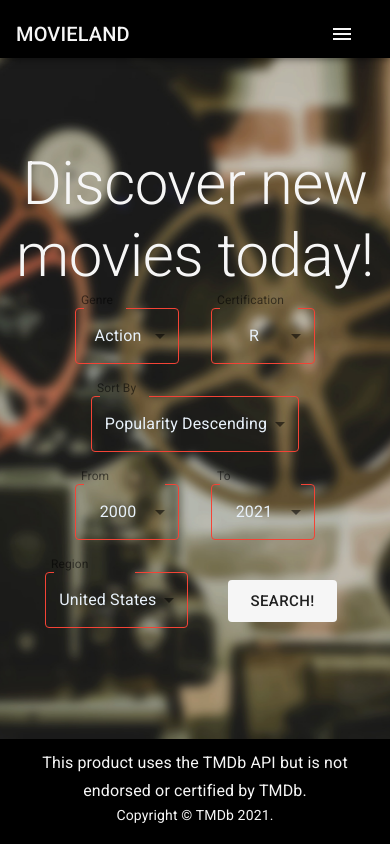
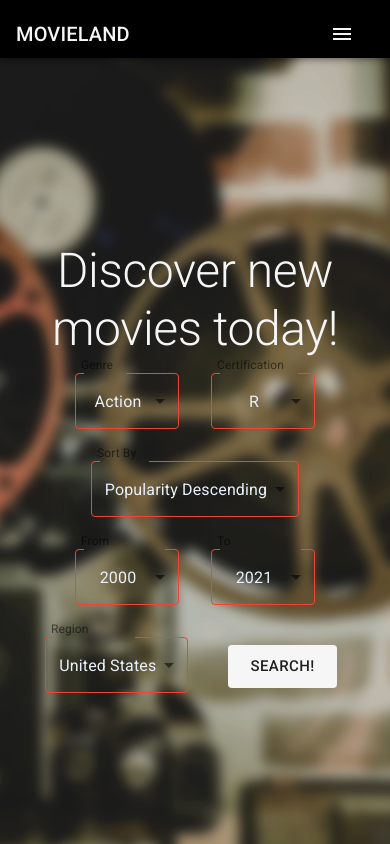
Before and after one commit to SparrowMike/Movieland, a React (Create React App) app: page /movies in a window 390 px wide. Shown: the top 844 px of the page. Built offline with nearby package versions, Linux system fonts and the light colour scheme.

Commit message:
responsive typography

```diff
--- a/src/components/tabs/Home.js
+++ b/src/components/tabs/Home.js
@@ -15,8 +15,14 @@ const useStyles = makeStyles((theme) => ({
   button: {
     margin: theme.spacing(3),
   },
+
   typographyHeader: {
-    fontSize: 75,
+    [theme.breakpoints.down("xs")]: {
+      fontSize: "3rem",
+    },
+    [theme.breakpoints.up("md")]: {
+      fontSize: "5rem",
+    },
   },
 }));
 
--- a/src/components/tabs/Movies.js
+++ b/src/components/tabs/Movies.js
@@ -32,6 +32,14 @@ const useStyles = makeStyles((theme) => ({
     },
     "&:after": {
       borderColor: "white",
+    },
+  },
+  typographyHeader: {
+    [theme.breakpoints.down("xs")]: {
+      fontSize: "3rem",
+    },
+    [theme.breakpoints.up("md")]: {
+      fontSize: "5rem",
     },
   },
 }));
@@ -95,7 +103,11 @@ export default function Movies() {
   return (
     <div className="tvshows">
       <Container maxWidth="sm" className={classes.textShadow}>
-        <Typography variant="h2" color="primary">
+        <Typography
+          variant="h2"
+          color="primary"
+          className={classes.typographyHeader}
+        >
           Discover new movies today!
         </Typography>
         <FormControl variant="outlined" className={classes.formControl}>
--- a/src/components/tabs/Tvshows.js
+++ b/src/components/tabs/Tvshows.js
@@ -32,6 +32,14 @@ const useStyles = makeStyles((theme) => ({
     },
     "&:after": {
       borderColor: "white",
+    },
+  },
+  typographyHeader: {
+    [theme.breakpoints.down("xs")]: {
+      fontSize: "3rem",
+    },
+    [theme.breakpoints.up("md")]: {
+      fontSize: "5rem",
     },
   },
 }));
@@ -94,7 +102,11 @@ export default function Movies() {
   return (
     <div className="tvshows">
       <Container maxWidth="sm" className={classes.textShadow}>
-        <Typography variant="h2" color="primary">
+        <Typography
+          variant="h2"
+          color="primary"
+          className={classes.typographyHeader}
+        >
           Discover new TV Shows today!
         </Typography>
         <FormControl variant="outlined" className={classes.formControl}>
--- a/src/styles.css
+++ b/src/styles.css
@@ -26,7 +26,7 @@ footer {
   align-items: center;
   justify-content: center;
 
-  height: 81vh;
+  height: 100vh;
 }
 
 .navBar {
```
